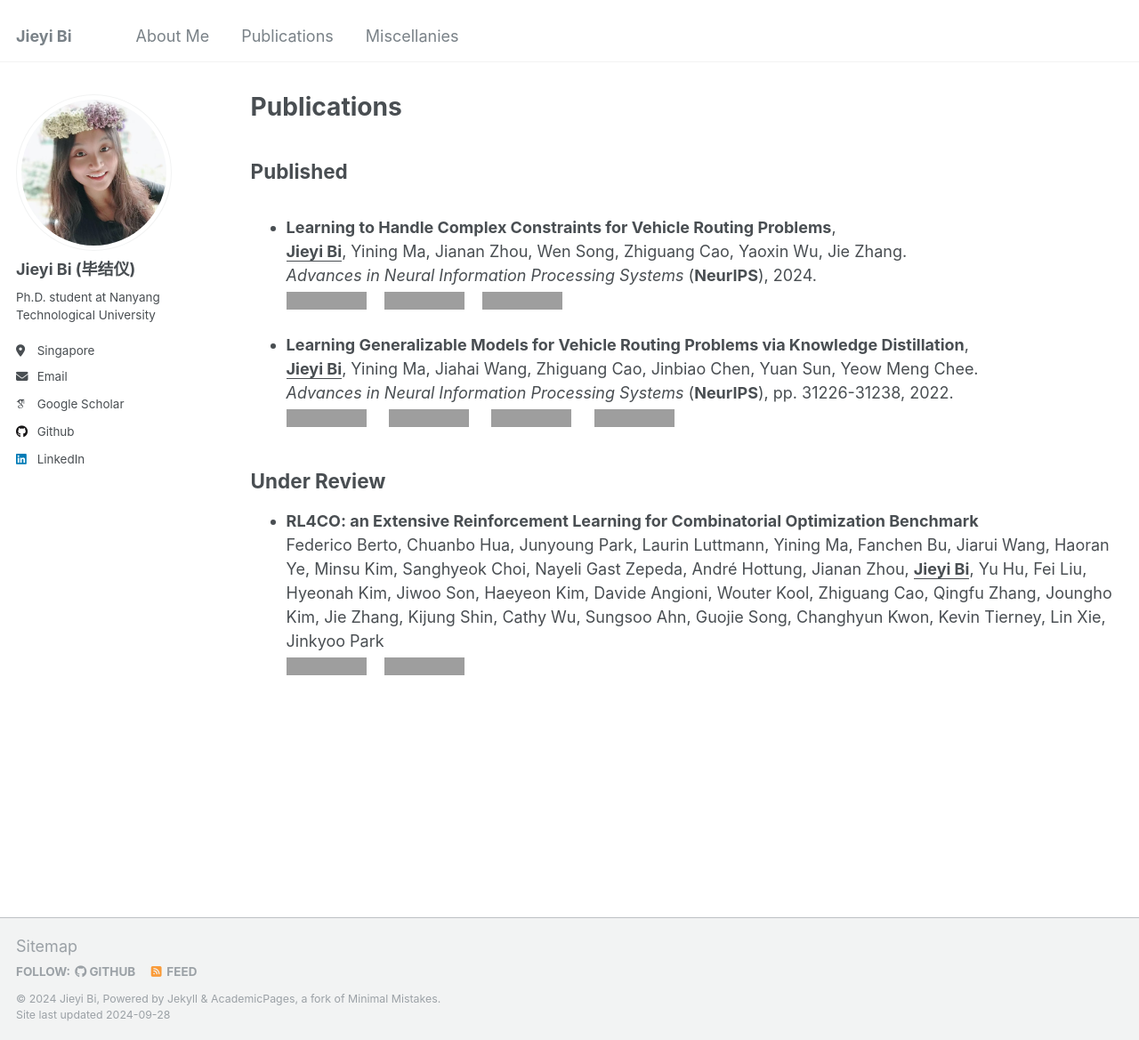
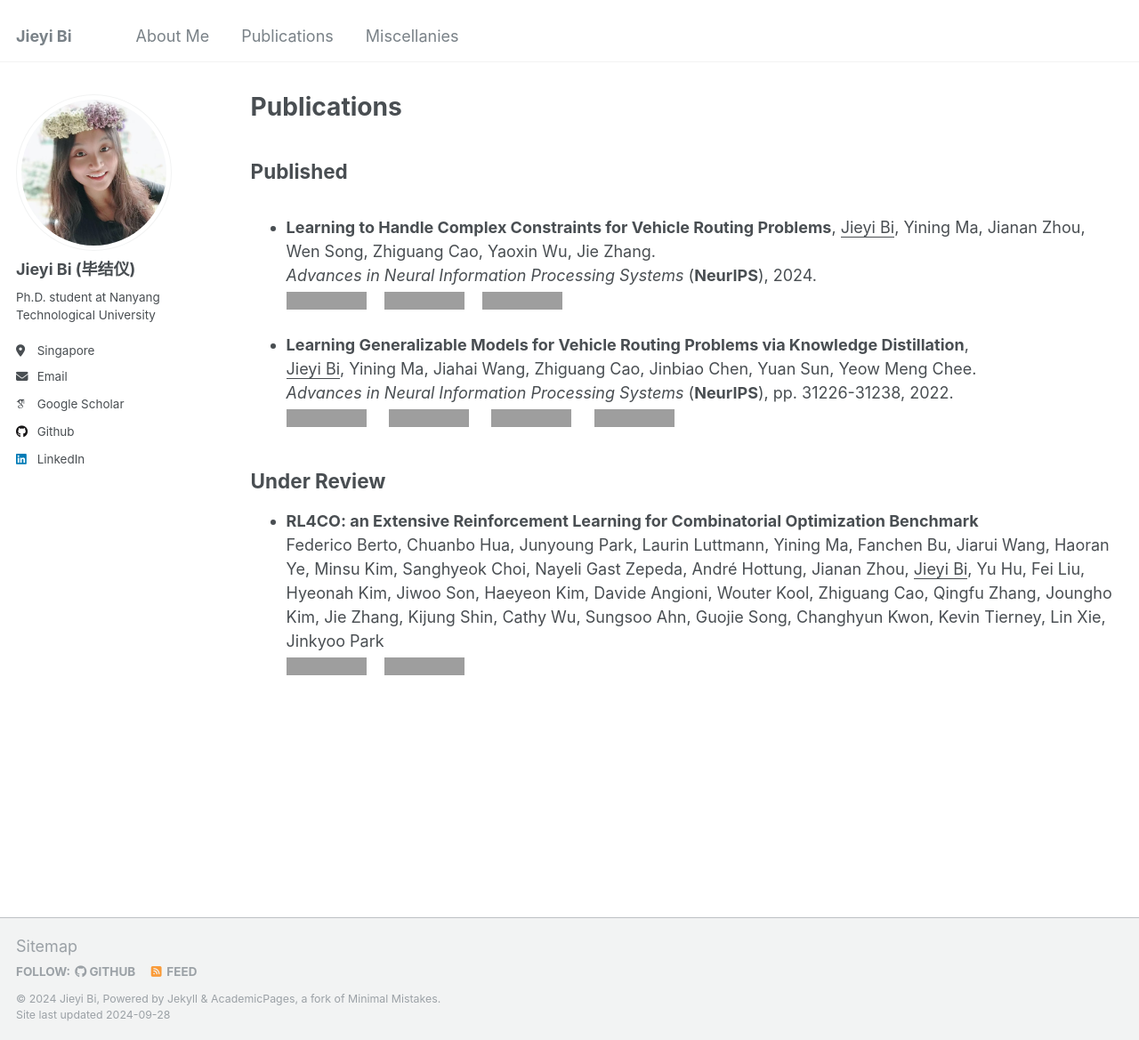
Before and after one commit to jieyibi/jieyibi.github.io, a Jekyll site: the page built from _pages/publications.md, in a window 1280 px wide and 1169 px high. Shown: the whole window at 89% size. Built offline with Jekyll 4.4.1, drawn with Linux system fonts in a browser that asks for light colours; some web fonts are replaced; grey boxes are pictures that could not be loaded.

```diff
--- a/_pages/publications.md
+++ b/_pages/publications.md
@@ -16,13 +16,13 @@ author_profile: true
 >
 
 - **Learning to Handle Complex Constraints for Vehicle Routing Problems**,
-**<u>Jieyi Bi</u>**, Yining Ma, Jianan Zhou, Wen Song, Zhiguang Cao, Yaoxin Wu, Jie Zhang.
+<u>Jieyi Bi</u>, Yining Ma, Jianan Zhou, Wen Song, Zhiguang Cao, Yaoxin Wu, Jie Zhang.
 *Advances in Neural Information Processing Systems* (**NeurIPS**), 2024.\
 [![PDF](https://img.shields.io/badge/Download-Null-brightgreen.svg)]()&nbsp;&nbsp;&nbsp;&nbsp;[![Code](https://img.shields.io/badge/GitHub-Null-blue.svg)]()&nbsp;&nbsp;&nbsp;&nbsp;[![Poster](https://img.shields.io/badge/NeurIPS-Poster-yellow.svg)](https://nips.cc/virtual/2024/poster/95638)
 
 
 - **Learning Generalizable Models for Vehicle Routing Problems via Knowledge Distillation**,
-**<u>Jieyi Bi</u>**, Yining Ma, Jiahai Wang, Zhiguang Cao, Jinbiao Chen, Yuan Sun, Yeow Meng Chee.
+<u>Jieyi Bi</u>, Yining Ma, Jiahai Wang, Zhiguang Cao, Jinbiao Chen, Yuan Sun, Yeow Meng Chee.
 *Advances in Neural Information Processing Systems* (**NeurIPS**), pp. 31226-31238, 2022.
    [![PDF](https://img.shields.io/badge/Download-PDF-brightgreen.svg)](https://arxiv.org/abs/2210.07686)&nbsp;&nbsp;&nbsp;&nbsp;
   [![Code](https://img.shields.io/badge/GitHub-Code-blue.svg)](https://github.com/jieyibi/AMDKD)&nbsp;&nbsp;&nbsp;&nbsp;
@@ -33,5 +33,5 @@ author_profile: true
 ## Under Review
 
 - **RL4CO: an Extensive Reinforcement Learning for Combinatorial Optimization Benchmark** \
-   Federico Berto, Chuanbo Hua, Junyoung Park, Laurin Luttmann, Yining Ma, Fanchen Bu, Jiarui Wang, Haoran Ye, Minsu Kim, Sanghyeok Choi, Nayeli Gast Zepeda, André Hottung, Jianan Zhou, **<u>Jieyi Bi</u>**, Yu Hu, Fei Liu, Hyeonah Kim, Jiwoo Son, Haeyeon Kim, Davide Angioni, Wouter Kool, Zhiguang Cao, Qingfu Zhang, Joungho Kim, Jie Zhang, Kijung Shin, Cathy Wu, Sungsoo Ahn, Guojie Song, Changhyun Kwon, Kevin Tierney, Lin Xie, Jinkyoo Park \
+   Federico Berto, Chuanbo Hua, Junyoung Park, Laurin Luttmann, Yining Ma, Fanchen Bu, Jiarui Wang, Haoran Ye, Minsu Kim, Sanghyeok Choi, Nayeli Gast Zepeda, André Hottung, Jianan Zhou, <u>Jieyi Bi</u>, Yu Hu, Fei Liu, Hyeonah Kim, Jiwoo Son, Haeyeon Kim, Davide Angioni, Wouter Kool, Zhiguang Cao, Qingfu Zhang, Joungho Kim, Jie Zhang, Kijung Shin, Cathy Wu, Sungsoo Ahn, Guojie Song, Changhyun Kwon, Kevin Tierney, Lin Xie, Jinkyoo Park \
    [![PDF](https://img.shields.io/badge/Download-PDF-brightgreen.svg)](https://arxiv.org/pdf/2306.17100)&nbsp;&nbsp;&nbsp;&nbsp;[![Code](https://img.shields.io/badge/GitHub-Code-blue.svg)](https://github.com/ai4co/rl4co)
```
